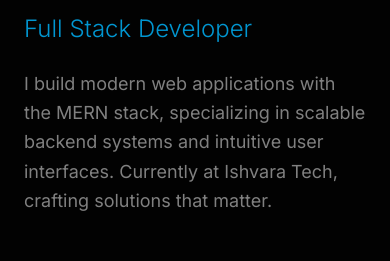
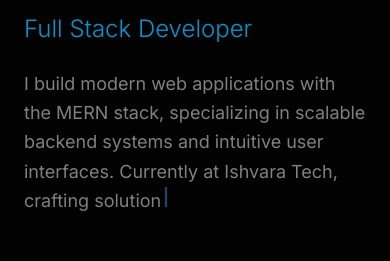
Before and after one commit to BiswaJit0407/My-Portfolio, a React (Vite) app: page / in a window 390 px wide. Shown: the part 271-532 px from the top of the page. Built offline with nearby package versions, Linux system fonts and the light colour scheme.

Commit message:
add typing effects

```diff
--- a/src/components/hero.jsx
+++ b/src/components/hero.jsx
@@ -1,17 +1,63 @@
 import { ArrowRight, Github, Linkedin, Mail, Phone } from "lucide-react"
+import { useState, useEffect } from "react"
+
+function useTypingEffect(text, speed = 50, startTyping = true) {
+  const [displayedText, setDisplayedText] = useState("")
+  const [isComplete, setIsComplete] = useState(false)
+
+  useEffect(() => {
+    if (!startTyping) {
+      setDisplayedText("")
+      setIsComplete(false)
+      return
+    }
+
+    let index = 0
+    const interval = setInterval(() => {
+      if (index < text.length) {
+        setDisplayedText(text.slice(0, index + 1))
+        index++
+      } else {
+        setIsComplete(true)
+        clearInterval(interval)
+      }
+    }, speed)
+
+    return () => clearInterval(interval)
+  }, [text, speed, startTyping])
+
+  return { displayedText, isComplete }
+}
 
 export default function Hero() {
+  const name = "Biswajit Padhan"
+  const description = "I build modern web applications with the MERN stack, specializing in scalable backend systems and intuitive user interfaces. Currently at Ishvara Tech, crafting solutions that matter."
+
+  const { displayedText: displayedName, isComplete: nameComplete } = useTypingEffect(name, 100)
+  const { displayedText: displayedDescription, isComplete: descriptionComplete } = useTypingEffect(
+    description,
+    30,
+    nameComplete
+  )
+
   return (
     <section id="home" className="min-h-screen flex items-center justify-center pt-20 px-6">
       <div className="max-w-4xl w-full">
         <div className="space-y-6 mb-12">
           <div className="space-y-2">
-            <h1 className="text-6xl md:text-7xl font-bold tracking-tight text-pretty">Biswajit Padhan</h1>
+            <h1 className="text-6xl md:text-7xl font-bold tracking-tight text-pretty min-h-[5rem] flex items-center">
+              {displayedName}
+              {!nameComplete && (
+                <span className="inline-block w-1 h-16 md:h-20 bg-primary ml-2 animate-pulse"></span>
+              )}
+            </h1>
             <p className="text-2xl md:text-3xl text-primary font-light">Full Stack Developer</p>
           </div>
-          <p className="text-lg text-muted-foreground leading-relaxed max-w-2xl text-pretty">
-            I build modern web applications with the MERN stack, specializing in scalable backend systems and intuitive
-            user interfaces. Currently at Ishvara Tech, crafting solutions that matter.
+          <p className="text-lg text-muted-foreground leading-relaxed max-w-2xl text-pretty min-h-[6rem]">
+            {displayedDescription}
+            {nameComplete && !descriptionComplete && (
+              <span className="inline-block w-0.5 h-5 bg-primary ml-1 animate-pulse"></span>
+            )}
           </p>
         </div>
 
```
Also changed, not shown: 4 other files (tests, documents, lock files or other folders).
